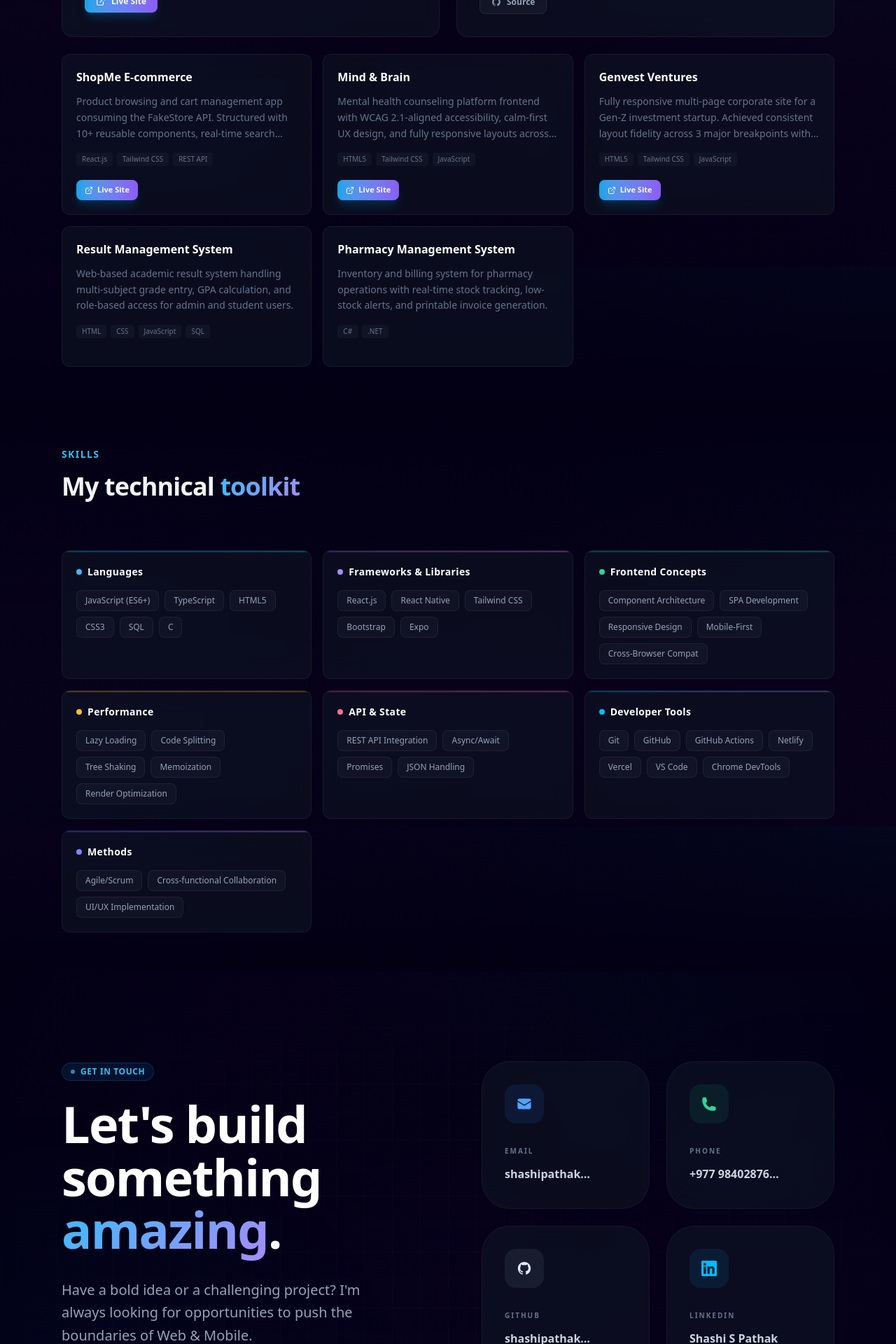
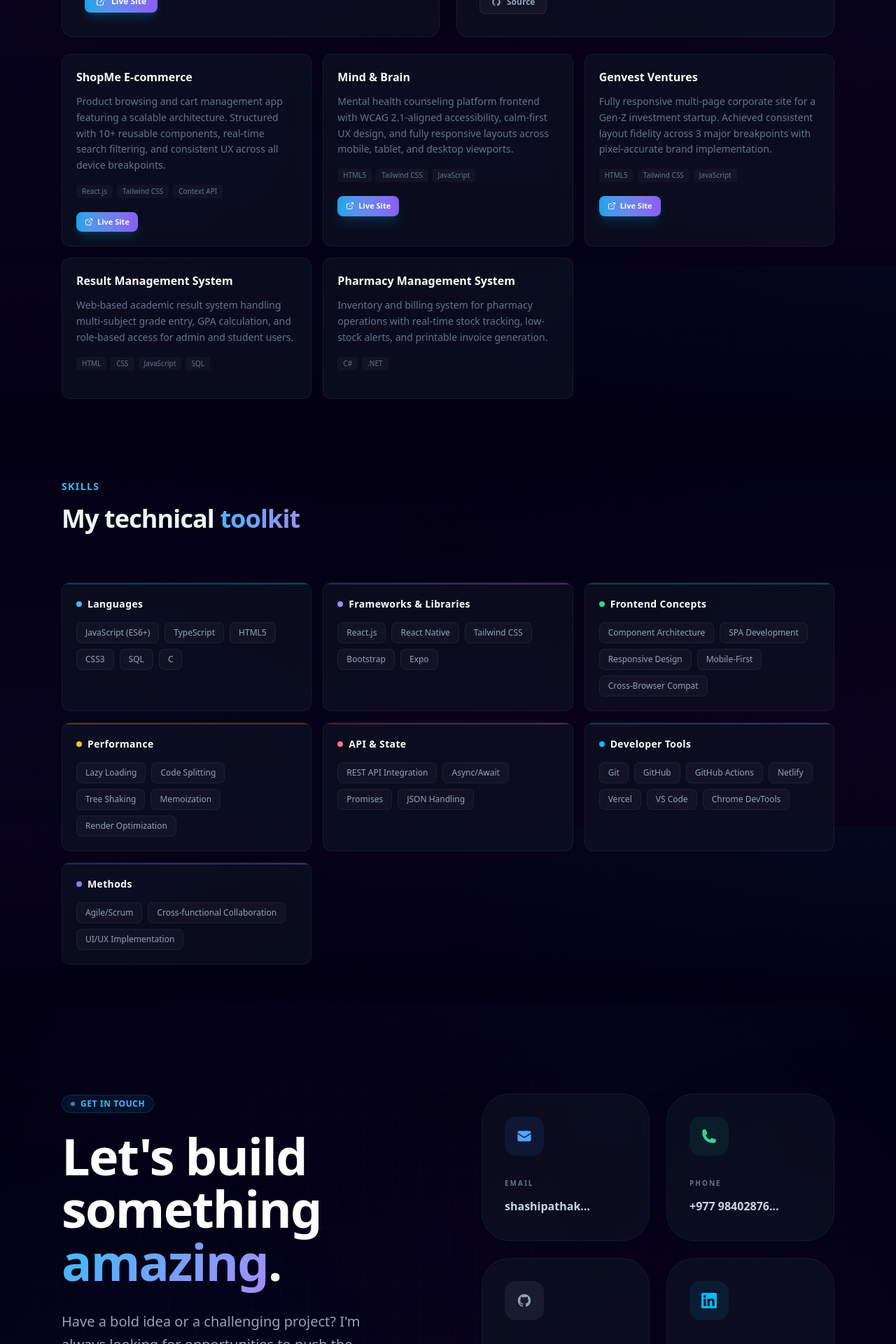
Before and after one commit to shashipathak007/Portfolio, a React (Vite) app: page / in a window 1280 px wide. Shown: the part 2820-4740 px from the top of the page at 70% size. Built offline with nearby package versions, Linux system fonts and the light colour scheme.

Commit message:
fixed ui and light mode

```diff
--- a/src/components/Contact.jsx
+++ b/src/components/Contact.jsx
@@ -26,7 +26,7 @@ const contactLinks = [
     label: "GitHub",
     value: "shashipathak007",
     href: "https://github.com/shashipathak007",
-    color: "text-slate-200",
+    color: "text-slate-400",
     glow: "group-hover:shadow-slate-400/20",
     bg: "bg-slate-400/10",
   },
--- a/src/components/Projects.jsx
+++ b/src/components/Projects.jsx
@@ -27,8 +27,8 @@ const projects = [
   {
     title: "ShopMe E-commerce",
     description:
-      "Product browsing and cart management app consuming the FakeStore API. Structured with 10+ reusable components, real-time search filtering, and consistent UX across all device breakpoints.",
-    tech: ["React.js", "Tailwind CSS", "REST API"],
+      "Product browsing and cart management app featuring a scalable architecture. Structured with 10+ reusable components, real-time search filtering, and consistent UX across all device breakpoints.",
+    tech: ["React.js", "Tailwind CSS", "Context API"],
     liveUrl: "https://shopmeecommerce.netlify.app/",
     accent: "from-rose-500 to-pink-400",
     accentText: "text-rose-400",
@@ -209,7 +209,7 @@ export default function Projects() {
                   </h3>
                 </div>
 
-                <p className="text-slate-500 text-sm leading-relaxed mb-4 line-clamp-3">
+                <p className="text-slate-500 text-sm leading-relaxed mb-4">
                   {project.description}
                 </p>
 
```
